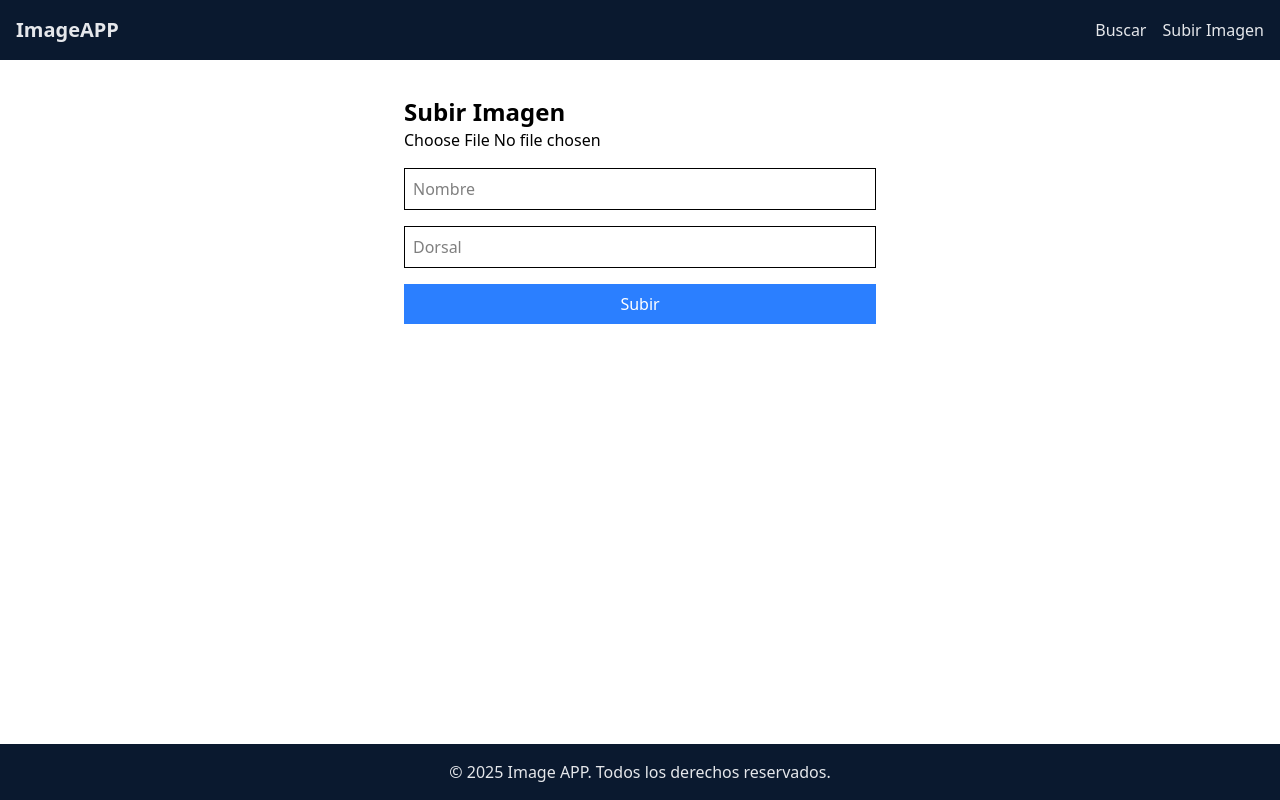
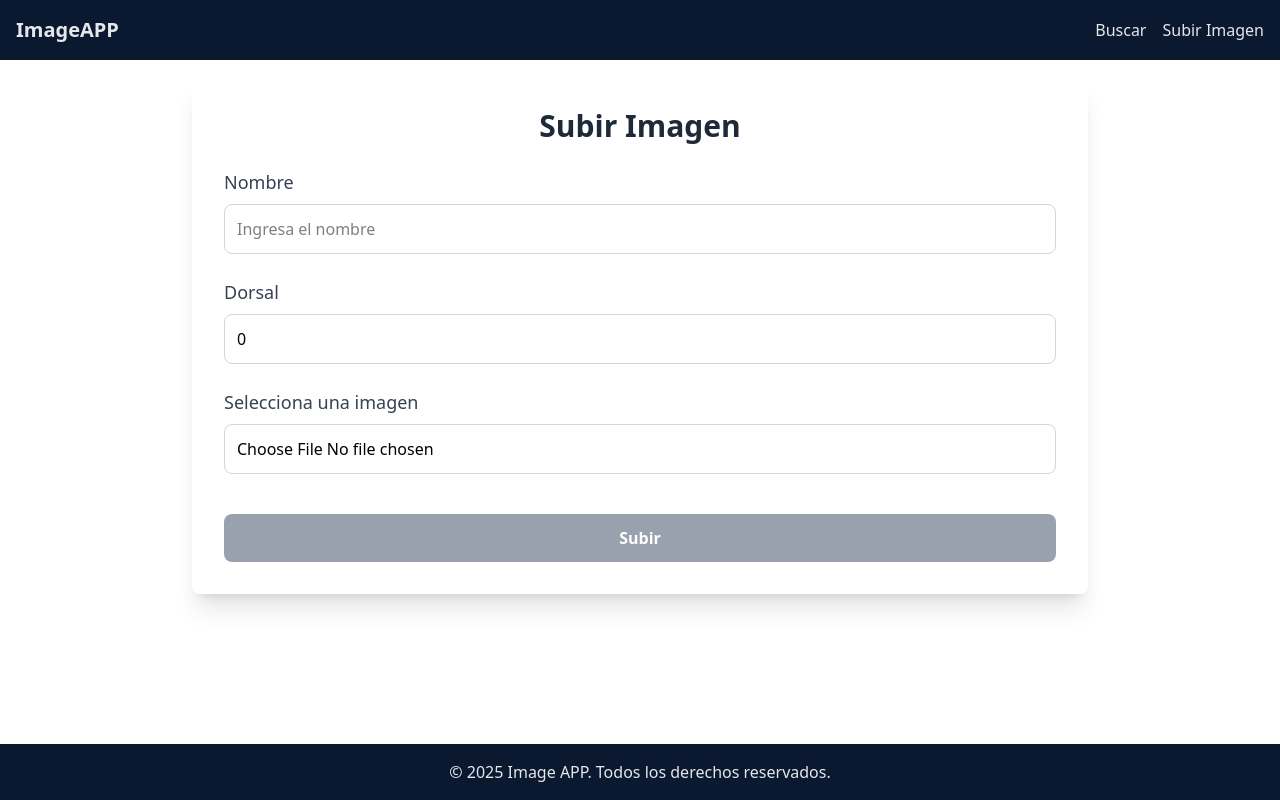
Before and after one commit to Jcss1462/react-upload, a React (Vite) app: page /upload in a window 1280 px wide. Built offline with nearby package versions, Linux system fonts and the light colour scheme.

Commit message:
se termina de implementar la fuuncionalidad del componente Upload

```diff
--- a/src/domains/Images/Upload.tsx
+++ b/src/domains/Images/Upload.tsx
@@ -1,49 +1,111 @@
 import { useState } from "react";
 import { uploadImage } from "../shared/services/imgaeService";
+import { ImageDataDto } from "../shared/dtos/imageDataDto";
 
 export default function Upload() {
+  const [imageData, setImageData] = useState<ImageDataDto>({
+    name: "",
+    dorsal: 0,
+    data: "",
+  });
   const [file, setFile] = useState<File | null>(null);
-  const [name, setName] = useState<string>("");
-  const [dorsal, setDorsal] = useState<string>("");
   const [message, setMessage] = useState<string>("");
+  const [formErrors, setFormErrors] = useState<{ name: string; dorsal: string }>({
+    name: "",
+    dorsal: "",
+  });
 
   const handleSubmit = async (e: React.FormEvent) => {
     e.preventDefault();
-    if (!file) return alert("Selecciona un archivo");
 
-    const formData = new FormData();
-    formData.append("file", file);
-    formData.append("name", name);
-    formData.append("dorsal", dorsal);
+    // Validar campos
+    if (!imageData.name || imageData.dorsal === 0 || !file) {
+      setFormErrors({
+        name: !imageData.name ? "El nombre es requerido" : "",
+        dorsal: imageData.dorsal === 0 ? "El dorsal es requerido" : "",
+      });
+      return;
+    }
 
-    const result = await uploadImage(formData);
+    // Llamamos al servicio para subir la imagen
+    try {
+      const result = await uploadImage(file, imageData.name, imageData.dorsal);
       setMessage(result.message);
+    } catch (error) {
+      console.error("Error al subir la imagen:", error);
+      setMessage("Hubo un error al subir la imagen.");
+    }
+  };
+
+  // Funciones para manejar el cambio de los inputs
+  const handleInputChange = (e: React.ChangeEvent<HTMLInputElement>) => {
+    const { name, value } = e.target;
+    setImageData((prev) => ({
+      ...prev,
+      [name]: value,
+    }));
+
+    // Limpiar errores si se corrige el campo
+    if (name === "name" && value) {
+      setFormErrors((prev) => ({ ...prev, name: "" }));
+    }
+    if (name === "dorsal" && value) {
+      setFormErrors((prev) => ({ ...prev, dorsal: "" }));
+    }
   };
 
   return (
-    <div className="p-5 max-w-lg mx-auto">
-      <h1 className="text-2xl font-bold">Subir Imagen</h1>
-      <form onSubmit={handleSubmit} className="space-y-4">
-        <input type="file" onChange={(e) => setFile(e.target.files?.[0] || null)} />
+    <div className="p-8 max-w-4xl mx-auto bg-white rounded-lg shadow-xl">
+      <h1 className="text-3xl font-semibold text-center text-gray-800 mb-6">Subir Imagen</h1>
+      <form onSubmit={handleSubmit} className="space-y-6">
+        <div>
+          <label htmlFor="name" className="block text-lg font-medium text-gray-700">Nombre</label>
           <input
+            id="name"
+            name="name" // Usar el atributo 'name' para identificar el campo
             type="text"
-          placeholder="Nombre"
-          value={name}
-          onChange={(e) => setName(e.target.value)}
-          className="border p-2 w-full"
+            placeholder="Ingresa el nombre"
+            value={imageData.name}
+            onChange={handleInputChange}
+            className={`mt-2 border ${formErrors.name ? "border-red-500" : "border-gray-300"} rounded-lg p-3 w-full focus:outline-none focus:ring-2 focus:ring-green-400`}
           />
+          {formErrors.name && <p className="text-red-500 text-sm mt-1">{formErrors.name}</p>}
+        </div>
+
+        <div>
+          <label htmlFor="dorsal" className="block text-lg font-medium text-gray-700">Dorsal</label>
           <input
+            id="dorsal"
+            name="dorsal" // Usar el atributo 'name' para identificar el campo
             type="number"
-          placeholder="Dorsal"
-          value={dorsal}
-          onChange={(e) => setDorsal(e.target.value)}
-          className="border p-2 w-full"
+            placeholder="Ingresa el dorsal"
+            value={imageData.dorsal}
+            onChange={handleInputChange}
+            className={`mt-2 border ${formErrors.dorsal ? "border-red-500" : "border-gray-300"} rounded-lg p-3 w-full focus:outline-none focus:ring-2 focus:ring-green-400`}
           />
-        <button type="submit" className="bg-blue-500 text-white p-2 w-full">
+          {formErrors.dorsal && <p className="text-red-500 text-sm mt-1">{formErrors.dorsal}</p>}
+        </div>
+
+        <div>
+          <label htmlFor="file" className="block text-lg font-medium text-gray-700">Selecciona una imagen</label>
+          <input
+            type="file"
+            id="file"
+            onChange={(e) => setFile(e.target.files?.[0] || null)}
+            className="mt-2 border border-gray-300 rounded-lg p-3 w-full focus:outline-none focus:ring-2 focus:ring-green-400"
+          />
+        </div>
+
+        <button
+          type="submit"
+          disabled={!imageData.name || !file}
+          className="w-full py-3 mt-4 bg-blue-500 text-white font-semibold rounded-lg hover:bg-blue-600 transition duration-300 disabled:bg-gray-400"
+        >
           Subir
         </button>
       </form>
-      {message && <p className="mt-3 text-green-600">{message}</p>}
+
+      {message && <p className="mt-3 text-green-600 text-center">{message}</p>}
     </div>
   );
 }
--- /dev/null
+++ b/src/domains/shared/dtos/imageDataDto.ts
@@ -0,0 +1,5 @@
+export interface ImageDataDto {
+    name: string;
+    dorsal: number;
+    data: string;
+}
--- a/src/domains/shared/services/imgaeService.ts
+++ b/src/domains/shared/services/imgaeService.ts
@@ -2,13 +2,25 @@ import { ImageData } from "../models/imageDataModel";
 
 const API_URL = import.meta.env.VITE_API_URL;
 
-export const uploadImage = async (formData: FormData): Promise<{ message: string; id: number }> => {
-    const response = await fetch(`${API_URL}/upload`, {
-        method: "POST",
-        body: formData,
+export const uploadImage = async (file: File, name: string, dorsal: number): Promise<{ message: string; id: number }> => {
+    const formData = new FormData();
+    formData.append("file", file); // Aquí agregamos el archivo
+
+    const url = new URL(`${API_URL}/upload`);
+    url.searchParams.append("name", name); // Agregamos el nombre a la query string
+    url.searchParams.append("dorsal", dorsal.toString()); // Agregamos el dorsal a la query string
+
+    const response = await fetch(url.toString(), {
+      method: "POST",
+      body: formData, // Enviar el FormData con el archivo
     });
+
+    if (!response.ok) {
+      throw new Error("Error al subir la imagen");
+    }
+
     return response.json();
-};
+  };
 
 export const searchImages = async (query: { name?: string; dorsal?: number }): Promise<ImageData[]> => {
     const url = new URL(`${API_URL}/search`);
```
Lines whose indentation alone changed are shown as unchanged.
